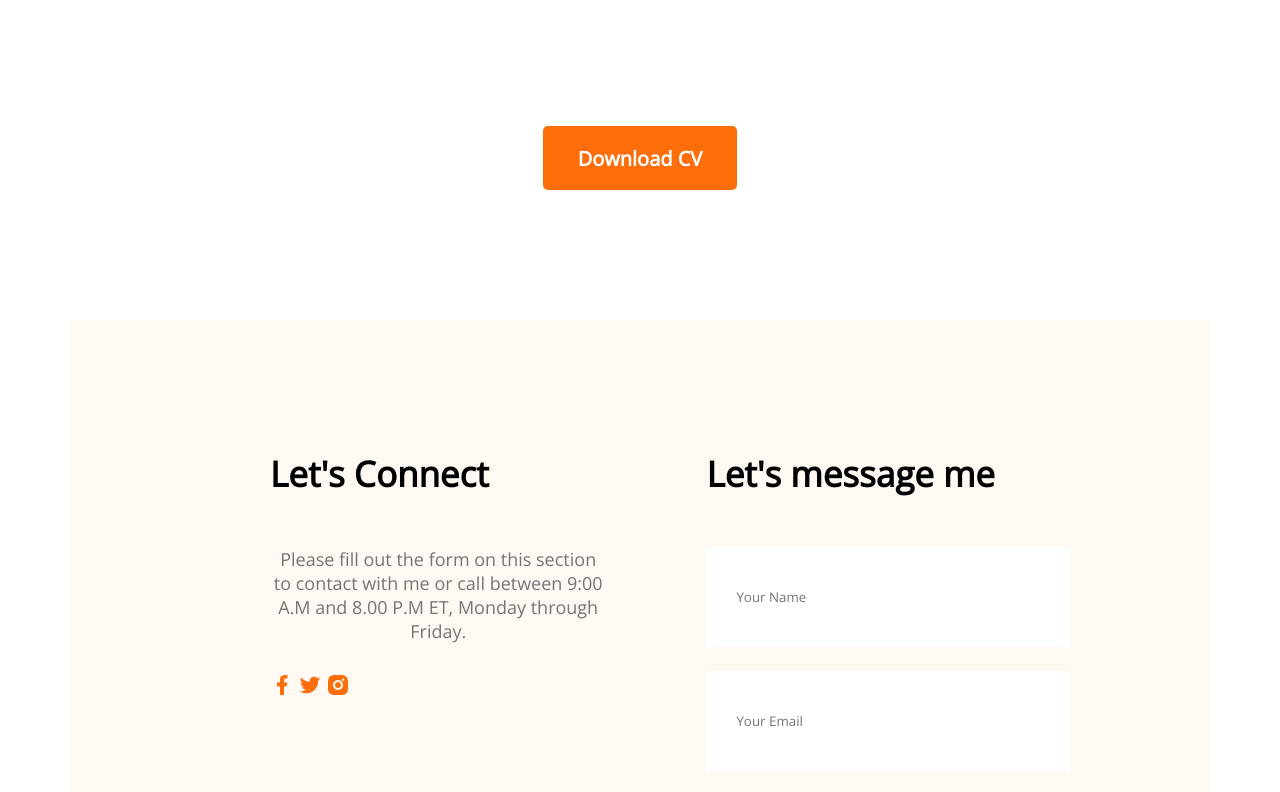
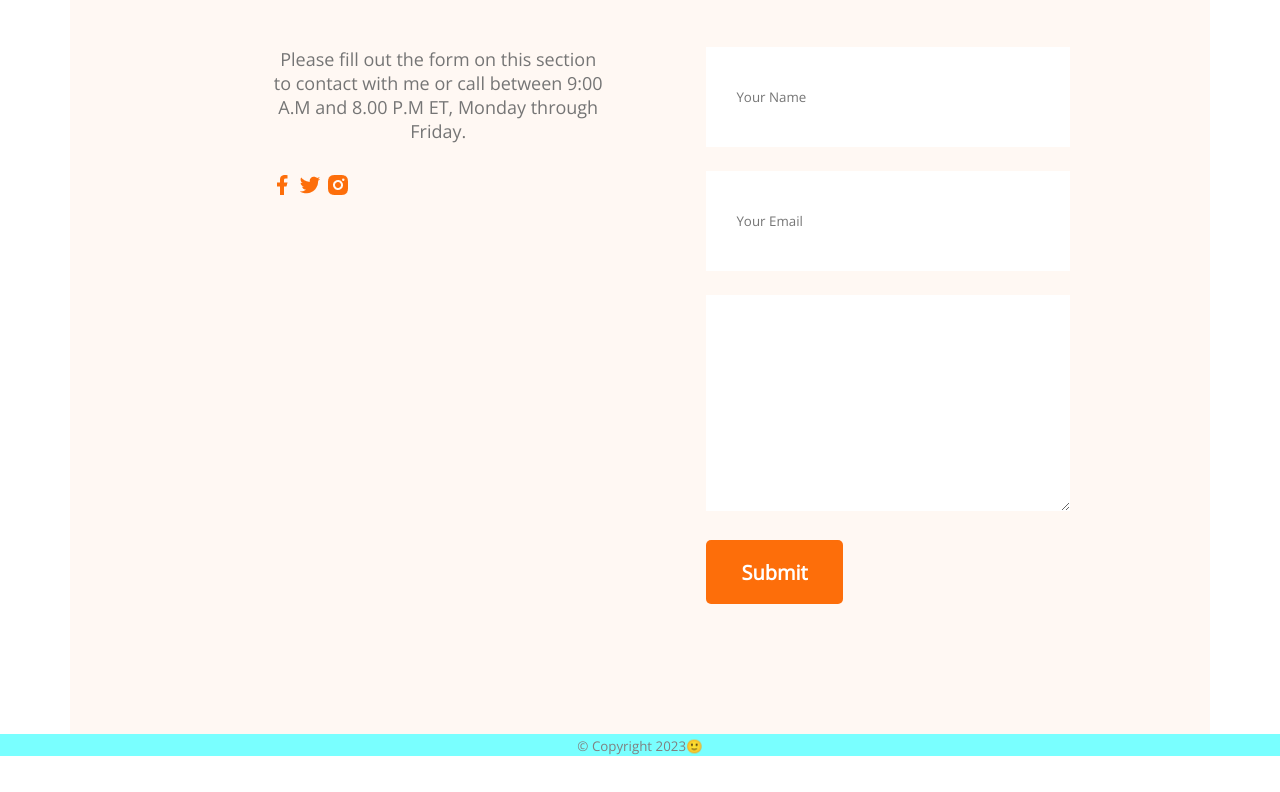
Before and after one commit to rabi993/developer-portfolio, a plain HTML site: page index.html in a window 1280 px wide. Shown: the part 3642-4434 px from the top of the page. After the commit the page ends 4398 px from the top, so only its background shows below. Drawn offline with nearby package versions, Linux system fonts and the light colour scheme.

Commit message:
footer done

```diff
--- a/index.html
+++ b/index.html
@@ -182,7 +182,7 @@
         </section>
     </main>
     <footer>
-
+        <p style="text-align: center; color: gray;background-color: rgba(0, 255, 255, 0.527);"><small>© Copyright 2023🙂</small></p>
 
     </footer>
 </body>
--- a/styles/portfolio.css
+++ b/styles/portfolio.css
@@ -181,7 +181,7 @@ section{
     color: #757575;
  }
  .resume-button{
-    margin-top: 520px;
+    margin-top: 20px;
     text-align: center;
  }
  /* contact styles */
```
